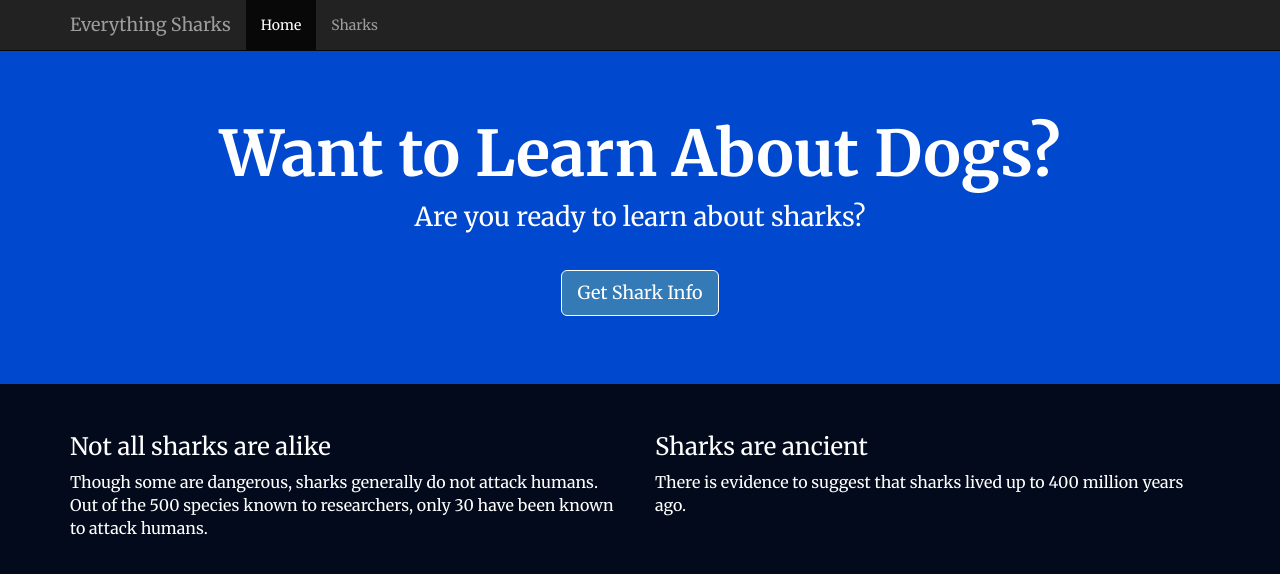
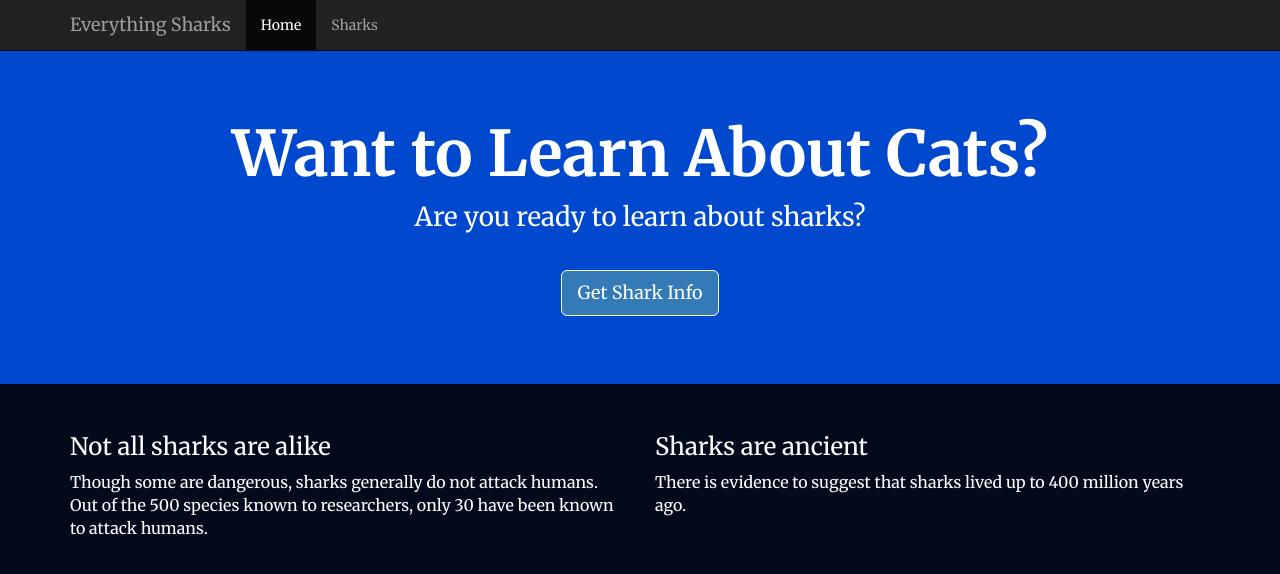
Before and after one commit to kumaraksh1/node_docker, a website: page views/index.html in a window 1280 px wide. Drawn offline with nearby package versions, Linux system fonts and the light colour scheme.

Commit message:
Update index.html

```diff
--- a/views/index.html
+++ b/views/index.html
@@ -32,7 +32,7 @@
       </nav>
       <div class="jumbotron">
          <div class="container">
-            <h1>Want to Learn About Dogs?</h1>
+            <h1>Want to Learn About Cats?</h1>
             <p>Are you ready to learn about sharks?</p>
             <br>
             <p><a class="btn btn-primary btn-lg" href="/sharks" role="button">Get Shark Info</a></p>
```
